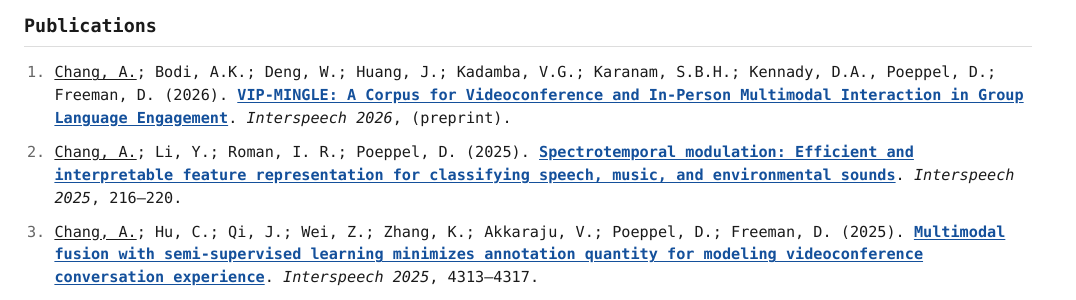
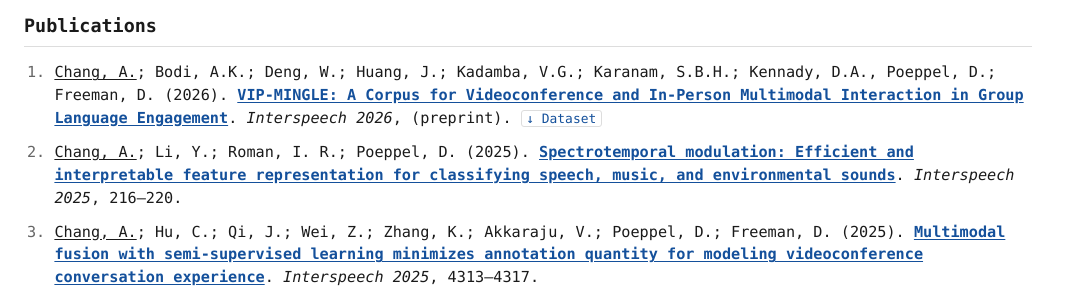
Before and after one commit to curlsloth/curlsloth.github.io, a Jekyll site: the page built from index.md, in a window 1280 px wide. Shown: the part 1326-1626 px from the top of the page, without its empty margins (0-1076 px from the left). Built offline with Jekyll 4.4.1, drawn with Linux system fonts in a browser that asks for light colours.

Commit message:
Add dataset link for VIP-MINGLE publication
Introduce an optional `dataset_doi` field for publication entries, rendered
as a trailing "Dataset" link, and use it to link the VIP-MINGLE corpus
(10.5064/F6W4L3TA). Styled in both the default and 1990s themes.

Co-Authored-By: Claude Opus 5 (1M context) <noreply@anthropic.com>

```diff
--- a/_data/publications.yml
+++ b/_data/publications.yml
@@ -3,7 +3,8 @@
 #  To add a paper: copy a block, fill it in, and place it in the right spot by
 #  year (newest at the top). Write your own name exactly as "Chang, A." and it
 #  will be bolded on the page. `volume` and `doi` are optional; if a `doi` is
-#  present it becomes the paper's link.
+#  present it becomes the paper's link. Add `dataset_doi` for an accompanying
+#  dataset; it renders as a trailing "Dataset" link.
 # =============================================================================
 
 publications:
@@ -14,6 +15,7 @@ publications:
     year: 2026
     pages: "(preprint)"
     doi: "10.48550/arXiv.2607.13614"
+    dataset_doi: "10.5064/F6W4L3TA"
 
   - title: "Spectrotemporal modulation: Efficient and interpretable feature representation for classifying speech, music, and environmental sounds"
     authors: "Chang, A.; Li, Y.; Roman, I. R.; Poeppel, D."
--- a/_layouts/default.html
+++ b/_layouts/default.html
@@ -56,7 +56,8 @@
           <span class="authors">{{ p.authors | replace: "Chang, A.", '<span class="me">Chang, A.</span>' }}</span>
           ({{ p.year }}).
           {% if p.doi %}<a class="title" href="https://doi.org/{{ p.doi }}">{{ p.title }}</a>{% else %}<span class="title">{{ p.title }}</span>{% endif %}.
-          <span class="venue">{{ p.venue }}</span>{% if p.volume %}, {{ p.volume }}{% endif %}{% if p.pages %}, {{ p.pages }}{% endif %}.
+          <span class="venue">{{ p.venue }}</span>{% if p.volume %}, {{ p.volume }}{% endif %}{% if p.pages %}, {{ p.pages }}{% endif %}.{% if p.dataset_doi %}
+          <a class="dataset" href="https://doi.org/{{ p.dataset_doi }}">Dataset</a>{% endif %}
         </li>
         {% endfor %}
       </ol>
--- a/assets/css/style-90s.css
+++ b/assets/css/style-90s.css
@@ -126,6 +126,9 @@ ol.pubs li { margin: 0 0 0.6rem; line-height: 1.4; }
 .pub .title { font-weight: 400; }
 .pub .venue { font-style: italic; }
 .pub .me { font-weight: 700; text-decoration: none; }
+.pub .dataset { font-size: 0.85em; }
+.pub .dataset::before { content: "["; }
+.pub .dataset::after  { content: "]"; }
 
 /* ---------- Blog / thoughts list ---------------------------------------- */
 .postlist { list-style: none; padding: 0; margin: 0; }
--- a/assets/css/style.css
+++ b/assets/css/style.css
@@ -122,6 +122,16 @@ ol.pubs li::marker { color: var(--muted); }
 .pub .title { font-weight: 600; }
 .pub .venue { font-style: italic; }
 .pub .me { text-decoration: underline; text-underline-offset: 2px; }
+.pub .dataset {
+  font-size: 0.85em;
+  text-decoration: none;
+  border: 1px solid var(--rule);
+  border-radius: 3px;
+  padding: 0 0.35em;
+  white-space: nowrap;
+}
+.pub .dataset::before { content: "\2193\00a0"; }
+.pub .dataset:hover { border-color: var(--link-hi); }
 
 /* ---------- Blog / thoughts list ---------------------------------------- */
 .postlist { list-style: none; padding: 0; margin: 0; }
```
